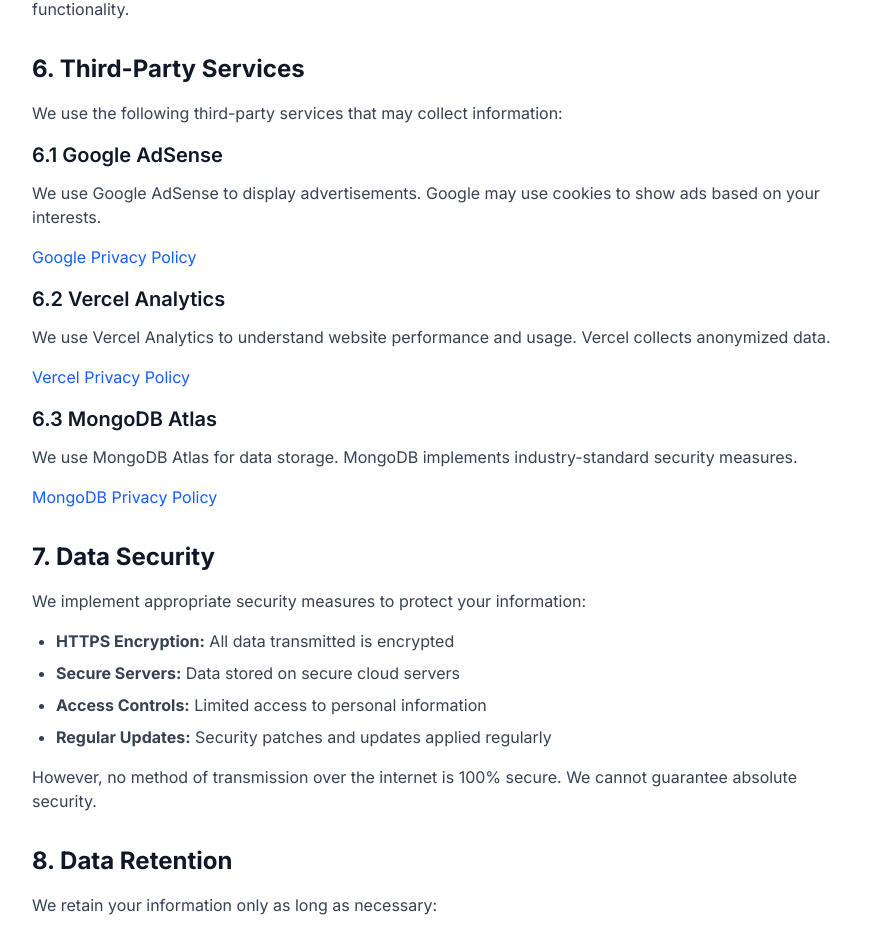
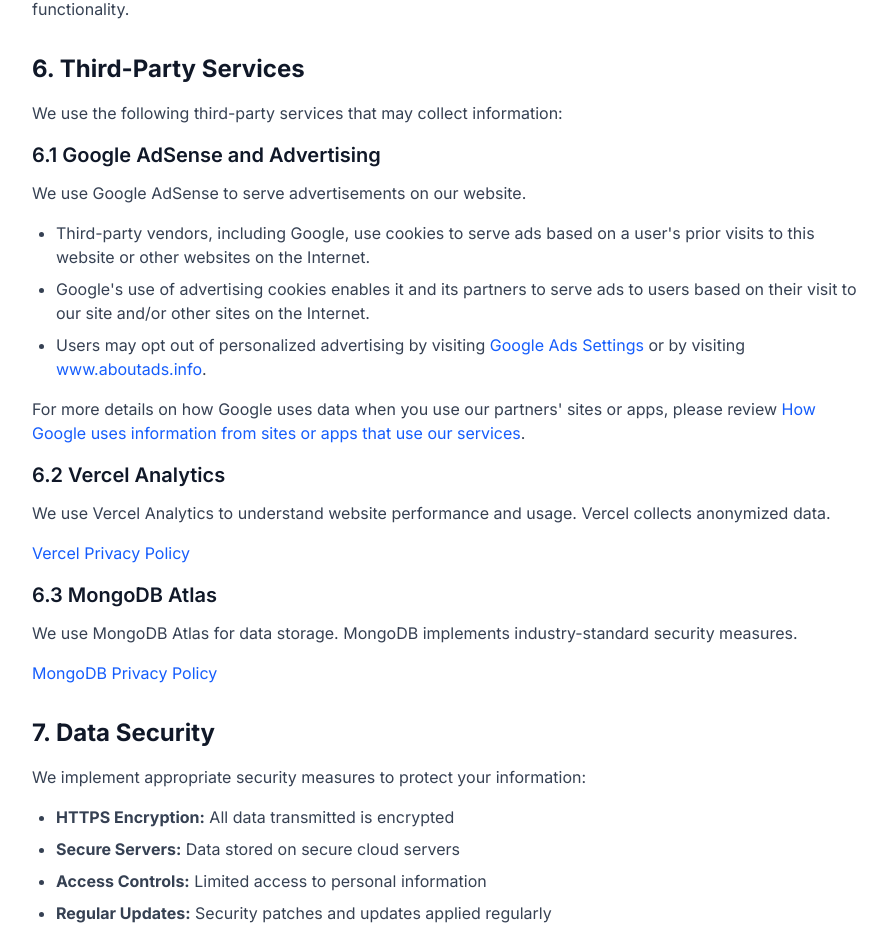
Before and after one commit to AlamSham/comaplaint, a Next.js app: page /privacy in a window 1280 px wide. Shown: the part 1835-2771 px from the top of the page, without its empty margins (192-1079 px from the left). Built offline with nearby package versions, Linux system fonts and the light colour scheme; no server answers.

Commit message:
fix: resolve AdSense low value policy violation and missing ads.txt

```diff
--- a/app/(public)/privacy/page.tsx
+++ b/app/(public)/privacy/page.tsx
@@ -108,14 +108,48 @@
               We use the following third-party services that may collect information:
             </p>
 
-            <h3 className="text-xl font-semibold text-gray-900 mb-3">6.1 Google AdSense</h3>
+            <h3 className="text-xl font-semibold text-gray-900 mb-3">6.1 Google AdSense and Advertising</h3>
             <p className="text-gray-700 mb-4">
-              We use Google AdSense to display advertisements. Google may use cookies to show ads based on your interests.
+              We use Google AdSense to serve advertisements on our website.
             </p>
+            <ul className="list-disc pl-6 space-y-2 text-gray-700 mb-4">
+              <li>
+                Third-party vendors, including Google, use cookies to serve ads based on a user&apos;s prior visits to this website or other websites on the Internet.
+              </li>
+              <li>
+                Google&apos;s use of advertising cookies enables it and its partners to serve ads to users based on their visit to our site and/or other sites on the Internet.
+              </li>
+              <li>
+                Users may opt out of personalized advertising by visiting{' '}
+                <a
+                  href="https://www.google.com/settings/ads"
+                  target="_blank"
+                  rel="noopener noreferrer"
+                  className="text-blue-600 hover:underline"
+                >
+                  Google Ads Settings
+                </a>{' '}
+                or by visiting{' '}
+                <a
+                  href="https://www.aboutads.info/choices/"
+                  target="_blank"
+                  rel="noopener noreferrer"
+                  className="text-blue-600 hover:underline"
+                >
+                  www.aboutads.info
+                </a>.
+              </li>
+            </ul>
             <p className="text-gray-700 mb-4">
-              <a href="https://policies.google.com/privacy" target="_blank" rel="noopener noreferrer" className="text-blue-600 hover:underline">
-                Google Privacy Policy
-              </a>
+              For more details on how Google uses data when you use our partners&apos; sites or apps, please review{' '}
+              <a
+                href="https://policies.google.com/technologies/partner-sites"
+                target="_blank"
+                rel="noopener noreferrer"
+                className="text-blue-600 hover:underline"
+              >
+                How Google uses information from sites or apps that use our services
+              </a>.
             </p>
 
             <h3 className="text-xl font-semibold text-gray-900 mb-3">6.2 Vercel Analytics</h3>
--- a/app/layout.tsx
+++ b/app/layout.tsx
@@ -132,18 +132,13 @@
         </Providers>
         <Analytics />
         <SpeedInsights />
-        {/* Monetag MultiTag (All-In-One High Revenue Zone: 278854) */}
+        {/* Google AdSense */}
         <Script
-          src="https://quge5.com/88/tag.min.js"
+          id="google-adsense"
+          async
+          src={`https://pagead2.googlesyndication.com/pagead/js/adsbygoogle.js?client=${process.env.NEXT_PUBLIC_ADSENSE_ID || 'ca-pub-4518508932731576'}`}
           strategy="afterInteractive"
-          data-zone="278854"
-          data-cfasync="false"
-        />
-        {/* Monetag Web Push Ad Monetization (Zone: 11772477) */}
-        <Script
-          src="https://5gvci.com/pfe/current/tag.min.js?z=11772477"
-          strategy="afterInteractive"
-          data-cfasync="false"
+          crossOrigin="anonymous"
         />
       </body>
     </html>
--- a/public/sw.js
+++ b/public/sw.js
@@ -1,6 +1,14 @@
-self.options = {
-    "domain": "5gvci.com",
-    "zoneId": 11772477
-};
-self.lary = "";
-importScripts('https://5gvci.com/act/files/service-worker.min.js?r=sw');
+// Unregister any legacy Monetag service workers
+self.addEventListener('install', () => {
+  self.skipWaiting();
+});
+
+self.addEventListener('activate', (event) => {
+  event.waitUntil(
+    self.registration.unregister().then(() => {
+      return self.clients.matchAll();
+    }).then((clients) => {
+      clients.forEach((client) => client.navigate(client.url));
+    })
+  );
+});
```
Also changed, not shown: public/ads.txt (added), 2 other files (tests, documents, lock files or other folders).
